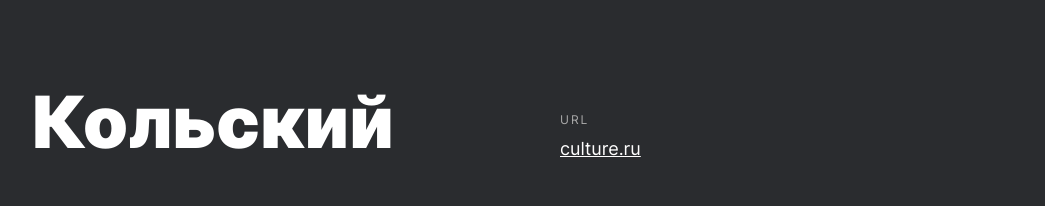
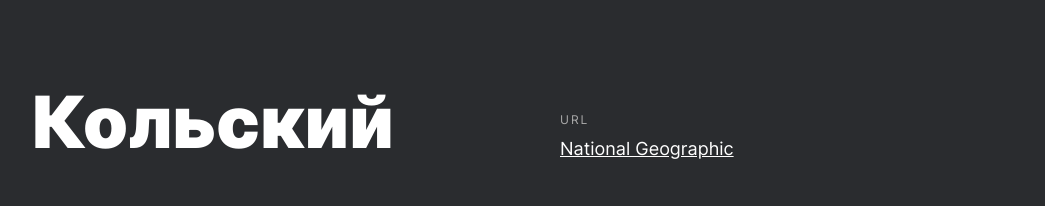
Before and after one commit to totfront/somewhere-travel, a React (Create React App) app: page / in a window 1280 px wide. Shown: the part 3240-3446 px from the top of the page, without its empty margins (116-1161 px from the left). Built offline with nearby package versions, Linux system fonts and the light colour scheme.

Commit message:
Fix: fixed the links in places

```diff
--- a/src/components/Place/Place.js
+++ b/src/components/Place/Place.js
@@ -14,7 +14,7 @@ function Place() {
           <h3 className={styles.subtitle}>
             <span className={styles.url}>URL</span>
             <a
-              href="https://park-kosa.ru"
+              href="http://www.park-kosa.ru/"
               target="_blank"
               className={styles.link}
             >
@@ -48,11 +48,11 @@ function Place() {
           <h3 className={styles.subtitle}>
             <span className={styles.url}>URL</span>
             <a
-              href="https://www.culture.ru/institutes/12064/kolskii-poluostrov"
+              href="https://yourshot.nationalgeographic.com/photos/?keywords=kolskiy"
               target="_blank"
               className={styles.link}
             >
-              culture.ru
+              National Geographic
             </a>
           </h3>
         </div>
@@ -86,7 +86,7 @@ function Place() {
           <h3 className={styles.subtitle}>
             <span className={styles.url}>URL</span>
             <a
-              href="https://www.facebook.com/altaiblog/"
+              href="https://www.facebook.com/vera.bashmakova/posts/10156011613718822"
               target="_blank"
               className={styles.link}
             >
```
